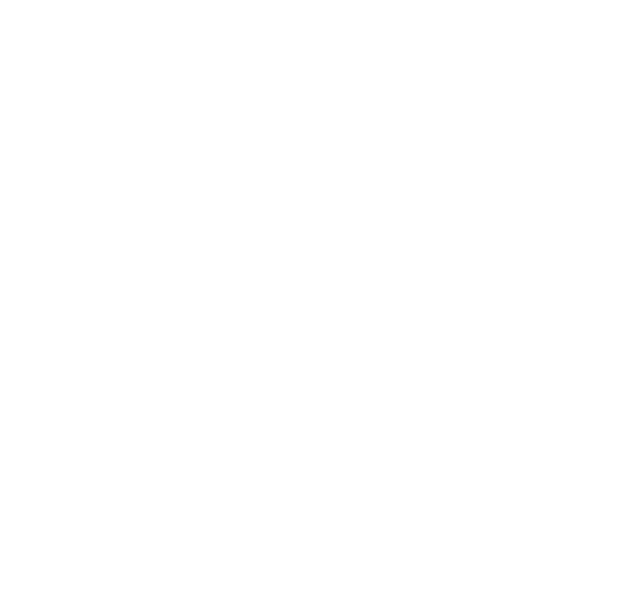
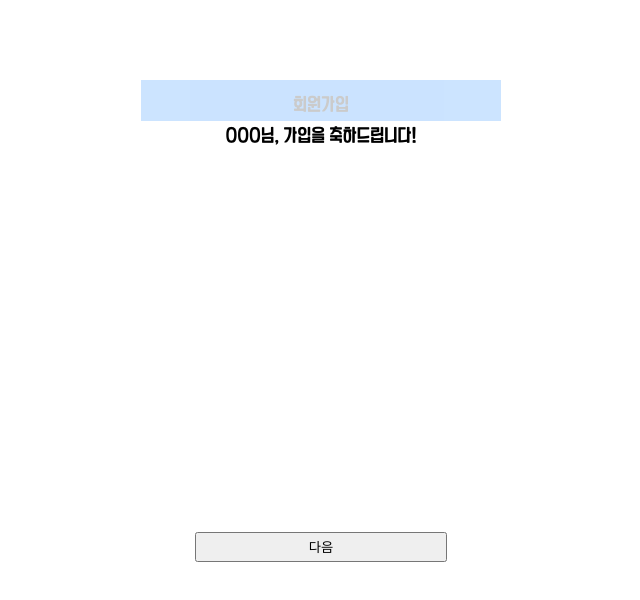
Before and after one commit to SKUPROJECT/TripPlanner, a Vue app: page /SignUp3 in a window 1280 px wide. Before the commit this address had no page. Shown: the top 600 px of the page, without its empty margins (319-959 px from the left). Built offline with nearby package versions, Linux system fonts and the light colour scheme.

Commit message:
20240801 signup3

```diff
--- a/src/router/index.js
+++ b/src/router/index.js
@@ -4,6 +4,7 @@
 import MyPage from '@/views/mypage/MyPage.vue'
 import SignUp1 from '@/views/signup/SignUp1.vue'
 import SignUp2 from '@/views/signup/SignUp2.vue'
+import SignUp3 from '@/views/signup/SignUp3.vue'
 import NameVerification from '@/views/signup/NameVerification.vue'
 import DoubleCheck from '@/views/signup/DoubleCheck.vue'
 import PlaceInfo from '@/views/place/PlaceInfo.vue'
@@ -44,6 +45,11 @@
         component : SignUp2
     },
     {
+        path:'/SignUp3',
+        name:'signUp3',
+        component : SignUp3
+    },
+    {
         path:'/NameVerification',
         name:'nameVerification',
         component : NameVerification
--- a/src/views/signup/SignUp2.vue
+++ b/src/views/signup/SignUp2.vue
@@ -9,9 +9,10 @@
 </nav>
 
 <div class="input_inform">
+    <input type="text" id="name" class="yang-normal color_wgray" v-model="name" placeholder="이름" required>
     <input type="email" id="email"  class="yang-normal color_wgray" v-model="email" placeholder="이메일 주소" required>
     <button type="submit" innerText="본인 인증" @click="this.$router.push('/NameVerification')"></button>
-    <input type="email" id="nickname"  class="yang-normal color_wgray" v-model="name" placeholder="닉네임" required>
+    <input type="email" id="nickname"  class="yang-normal color_wgray" v-model="nickname" placeholder="닉네임" required>
     <button type="submit" innerText="중복 확인" @click="this.$router.push('/DoubleCheck')"></button>
     <input type="password" id="password"  class="yang-normal color_wgray" v-model="password" placeholder="비밀번호" required>
     <input type="password" id="passwordConfirm"  class="yang-normal color_wgray" v-model="passwordConfirm" placeholder="비밀번호 확인" required>
@@ -21,8 +22,41 @@
     <option value="female">여자</option>
     <option value="male">남자</option>
     </select>
+    <br/>
 
+    <select id="mbti"  class="yang-normal color_wgray">
+    <option value="INFP">INFP</option>
+    <option value="INTP">INTP</option>
+    <option value="INFJ">INFJ</option>
+    <option value="INTJ">INTJ</option>
+    <option value="ISTP">ISTP</option>
+    <option value="ISTJ">ISTJ</option>
+    <option value="ISFJ">INTP</option>
+    <option value="ISFP">INTP</option>
+    <option value="ENFP">ENFP</option>
+    <option value="ENTP">ENTP</option>
+    <option value="ENFJ">ENFJ</option>
+    <option value="ENTJ">ENTJ</option>
+    <option value="ESTP">ESTP</option>
+    <option value="ESTJ">ESTJ</option>
+    <option value="ESFJ">ENTP</option>
+    <option value="ESFP">ENTP</option>
+    </select>
+    <br/>
+    <input type="text" id="info" class="yang-normal color_wgray" placeholder="나만의 한줄소개">
+    <br/>
+    <select id="interest"  class="yang-normal color_wgray">
+        <option value="액티비티">액티비티</option>
+        <option value="음식">음식</option>
+        <option value="쇼핑">쇼핑</option>
+        <option value="문화">문화</option>
+        <option value="축제">축제</option>
+        <option value="휴양">휴양</option>
+    </select>
 
+    <div class="container">
+        <button class="btn_next" @click="this.$router.push('/signUp3')"> 다음 </button>
+    </div>
 </div>
 
 <main>
@@ -38,6 +72,7 @@
             name: '',
             password: '',
             passwordConfirm: '',
+            nickname: ''
         };
     },
 
@@ -86,4 +121,14 @@
 .input_inform{
     margin: 0 auto;
 }
+.container{
+    display:flex;
+    justify-content: center;
+    align-items: center;
+    height: 100vh;
+}
+.btn_next{
+    width: 70%;
+    height: 30px;
+}
 </style>
--- /dev/null
+++ b/src/views/signup/SignUp3.vue
@@ -0,0 +1,54 @@
+<template>
+<div class="main">
+<header>
+    <span class="title_head">회원가입</span>
+</header>
+<div class="title">
+000님, 가입을 축하드립니다!
+</div>
+
+<div class="container">
+<button class="btn_next" @click="this.$router.push('/')"> 다음 </button>
+</div>
+
+</div>
+</template>
+
+<style scoped>
+.main{
+	font-family:'yang-normal';
+	width: 360px;
+	height:640px;
+}
+a {
+  color: #42b983;
+}
+header {
+	background-color:#007AFF;
+	opacity: 20%;
+	width:100%;
+	height:41px;
+	margin: 0 auto;
+}
+.title_head {
+  display: flex;
+  justify-content: center; /* 수평 중앙 정렬 */
+  /* align-items: center; */
+  padding-top: 10px;
+  font-size:16px;
+}
+.title{
+  display: flex;
+  justify-content: center;
+}
+.container{
+  display: flex;
+  justify-content: center; /* 수평 중앙 정렬 */
+  align-items: center; /* 수직 중앙 정렬 (옵션) */
+  height: 100vh;
+}
+.btn_next{
+  width: 70%;
+  height: 30px;
+}
+</style>
```
